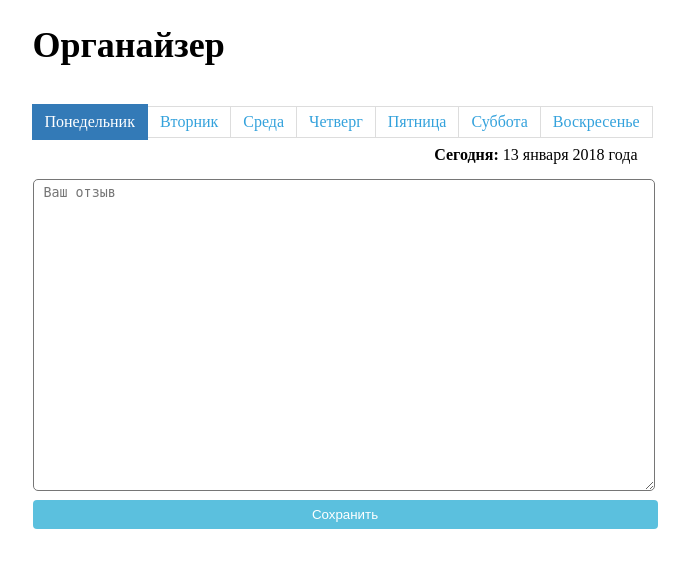
After one commit to reoxidant/practice-php, a PHP site: page /miniProject/organiser.php in a window 1280 px wide. The commit adds this page. Shown: the top 568 px of the page, without its empty margins (295-984 px from the left). Run offline with PHP 8.4, Linux system fonts and the light colour scheme; tables that the repository leaves empty or names only in its code hold one stand-in row (values such as "Sample post"); data that the repository does not hold is empty.

Commit message:
Менторство за 08.01.2018

```diff
--- a/booleanValues.php
+++ b/booleanValues.php
@@ -40,7 +40,4 @@
 	function func($a){
 		return $a < 0;
 	}*/
-
-
-
 ?>
--- /dev/null
+++ b/miniProject/organiser.php
@@ -0,0 +1,158 @@
+<!DOCTYPE html>
+<html lang="en">
+<head>
+	<meta charset="UTF-8">
+	<title>Organiser</title>
+	<style>
+		body{
+			margin: 0;
+			padding: 0;
+
+		}
+		#wrapper{
+			width: 625px;
+			margin: 0 auto;
+			text-align: justify;
+		}
+		li{
+			list-style-type: none;
+			display: inline;
+		}
+		ul>li a{
+			text-decoration: none;
+			color: #34a2dc;
+			position: relative;
+			float: left;
+			padding: 6px 12px;
+			background-color: #fff;
+			border: 1px solid #ddd;
+			margin-left: -1px;
+		}
+		.pagination{
+			display: inline-block;
+			padding-left: 0;
+			margin: 20 0;
+			border-radius: 4px;
+			margin-bottom: 0px;
+
+		}
+		.active{
+			z-index: 3;
+			color: #fff;
+			background-color: #337ab7;
+			border-color: #337ab7;
+			display: relative;
+			top: -2px;
+			padding-top:8px;
+			padding-bottom: 8px;
+		}
+		h1{
+			font-size: 36px;
+		}
+		#wrapper p {
+			margin-bottom: 5px;
+		}
+		.date {
+			text-align: right;
+			padding-right: 20px;
+		}
+		p{
+			margin: 0 0 10px;
+		}
+		#wrapper div{
+			margin-bottom: 15px;
+		}
+		#form-control{
+			width: 96%;
+			padding: 5px 10px;
+			min-height: 300px;
+			resize: vertical;
+			text-align: justify;
+			height: auto;
+			border-radius: 5px;
+		}
+		.btn{
+
+			width: 100%;
+			cursor: pointer;
+			display: block;
+			color: #fff;
+			background-color: #5bc0de;
+			border-color: #46b8da;
+			padding: 6px 12px;
+			border: 1px solid transparent;
+			border-radius: 4px;
+		}
+		.btn:hover{
+			background-color: #4398b1;
+		}
+		a{
+			text-decoration: none;
+		}
+	</style>
+</head>
+<body>
+	<?php
+		$host = 'localhost';
+		$user = 'root';
+		$password = '';
+		$db_name = 'organiser';
+
+		$link = mysqli_connect($host, $user, $password) or die (mysqli_error($link));
+		mysqli_query($link, "CREATE DATABASE IF NOT EXISTS ".$db_name."") or die(mysqli_error($link));
+		mysqli_select_db($link, $db_name) or die (mysqli_error($link));
+		mysqli_query($link, "CREATE TABLE IF NOT EXISTS list(id INT NULL AUTO_INCREMENT PRIMARY KEY, days VARCHAR(100), msg TEXT)") or die(mysqli_error($link));
+		mysqli_query($link, "SET NAMES 'utf8'") or die (mysqli_error($link));
+	?>
+	<?php
+		$date = isset($_GET['date']) && $_GET['date'] <= 7 ? (int)$_GET['date'] : 1;
+
+		if(isset($_GET['submit'])){
+			$msg = $_GET['msg'];
+			mysqli_query($link, "UPDATE list SET msg= '$msg' WHERE id = ".$date."") or die (mysqli_error($link));
+		}
+	?>
+	<div id="wrapper">
+		<h1>Органайзер</h1>
+		<div>
+			<nav>
+				<ul class="pagination">
+					<li><a href="?date=1" <?php newActiveZone($date, $link); ?> <?php if($date==1) echo "class='active'"; ?>>Понедельник</a></li>
+					<li><a href="?date=2" <?php if($date==2) echo "class='active'"; ?>>Вторник</a></li>
+					<li><a href="?date=3" <?php if($date==3) echo "class='active'"; ?>>Среда</a></li>
+					<li><a href="?date=4" <?php if($date==4) echo "class='active'"; ?>>Четверг</a></li>
+					<li><a href="?date=5" <?php if($date==5) echo "class='active'"; ?>>Пятница</a></li>
+					<li><a href="?date=6" <?php if($date==6) echo "class='active'"; ?>>Суббота</a></li>
+					<li><a href="?date=7" <?php newActiveZone($date, $link); ?> <?php if($date==7) echo "class='active'"; ?>>Воскресенье</a></li>
+				</ul>
+			</nav>
+			<p class="date">
+				<span style="font-weight: bolder;">Сегодня:</span>
+				<?php $arr = [1=>"января","февраля","марта","апреля","марта","июня","июля","августа","сентября","октября","ноября","декабря"];  echo strftime("%d "); echo $arr[date('n')]; echo strftime(" %Y года");?>
+			</p>
+		</div>
+		<div id="form">
+			<form action="#" method="GET">
+				<p>
+					<?php
+						$sql = mysqli_query($link, "SELECT msg FROM list WHERE id= $date");
+
+						while($result = mysqli_fetch_assoc($sql)){
+					?>
+						<input type="text" style="display: none;" name="date" value="<?php echo $date; ?>">
+						<textarea name="msg" id="form-control" placeholder="Ваш отзыв" cols="30" rows="10"><?php echo $result['msg']; ?></textarea>
+					<?php
+					$currentDate = $date;
+					 } ?>
+				</p>
+				<p><input type="submit" class="btn" name="submit" value="Сохранить"></p>
+			</form>
+		</div>
+	</div>
+	<?php
+		function newActiveZone($date, $link){
+			mysqli_query($link, "INSERT INTO list SET id = $date");
+		}
+	?>
+</body>
+</html>
--- a/miniProject/pagination.php
+++ b/miniProject/pagination.php
@@ -154,7 +154,7 @@
 			for ($i=1; $i <= $pages; $i++):
 	?>
         <div class="pagination">
-            <a href="?page=<?php echo $i; ?>&per-page=<?php echo $perPage; ?>" <?php if($page===$ i){ echo ' class="selected"';}; ?>>
+            <a href="?page=<?php echo $i; ?>&per-page=<?php echo $perPage; ?>" <?php if($page===$i){ echo ' class="selected"';}; ?>>
 					<?php echo $i; ?>
 				</a>
         </div>
```
